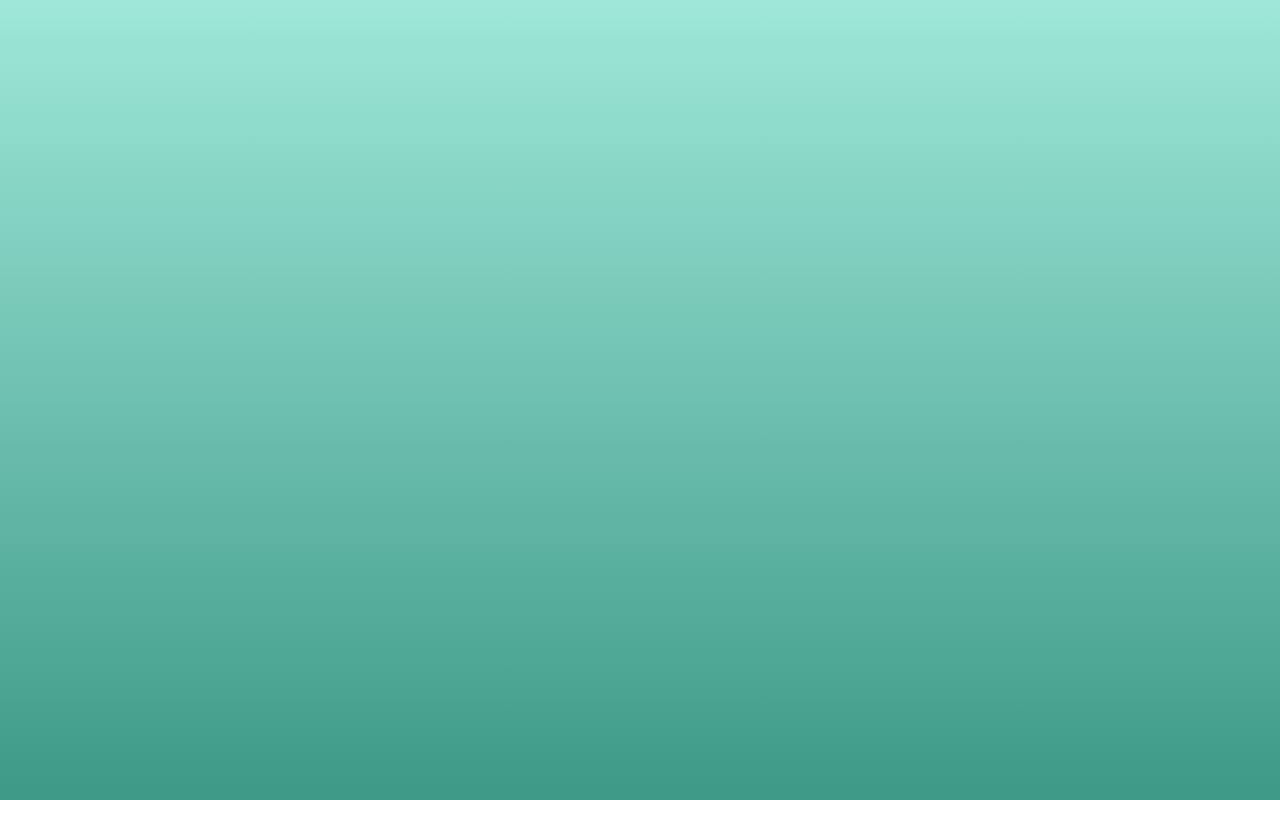
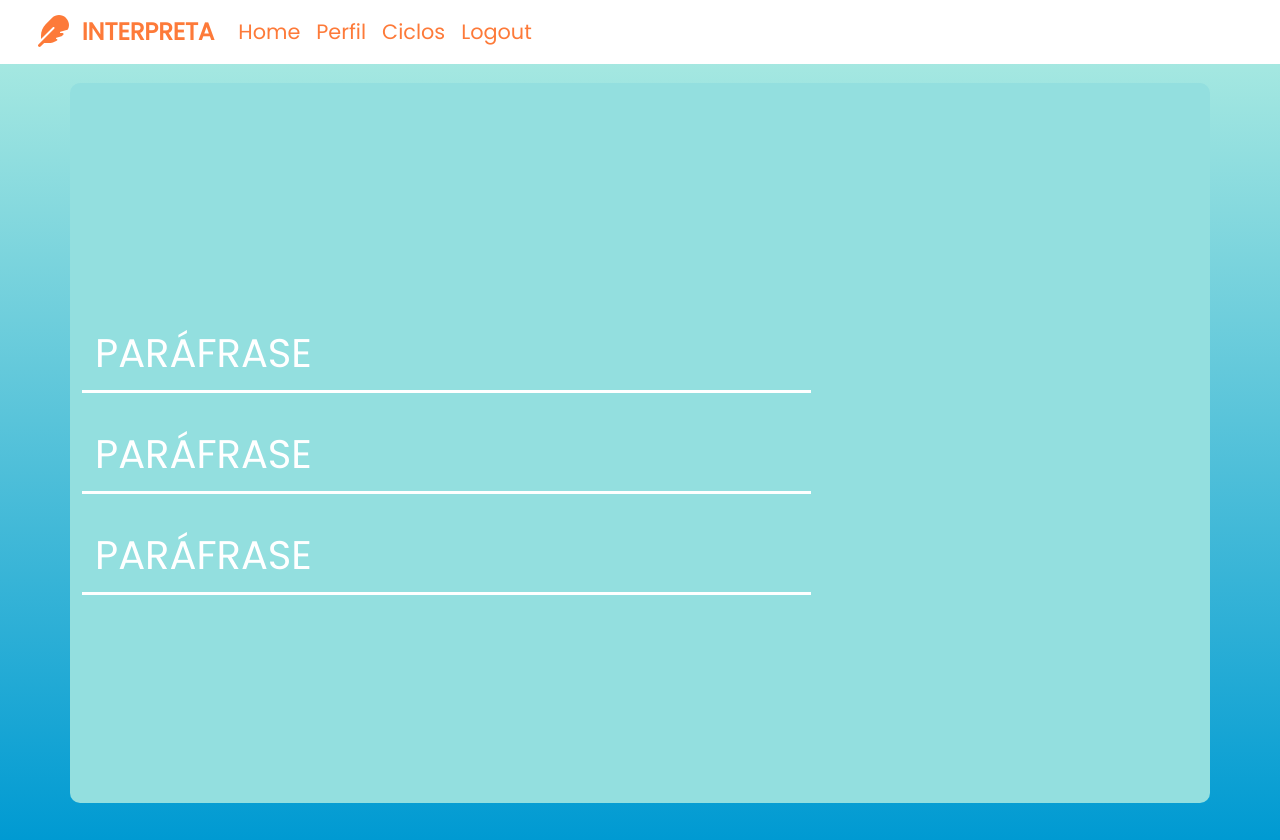
Before and after one commit to quokequack/Intepreta-React.js, a React (Create React App) app: page /cicle1 in a window 1280 px wide. Before the commit this address had no page. Before the commit the page ends 800 px from the top, so only its background shows below. Built offline with nearby package versions, Linux system fonts and the light colour scheme.

Commit message:
initialized cicle1 frontend

```diff
--- a/src/App.js
+++ b/src/App.js
@@ -6,6 +6,7 @@ import Register from './pages/Register';
 import About from './pages/About';
 import Home from './pages/Home';
 import Cicles from './pages/Cicles';
+import Cicle1 from './pages/Cicle1';
 import { library } from "@fortawesome/fontawesome-svg-core";
 import { faFeather, faMoon, faArrowRight, faLock} from "@fortawesome/free-solid-svg-icons";
 
@@ -21,6 +22,7 @@ function App() {
       <Route path='/about' element={<About />}/>
       <Route path='/home' element={<Home />}/>
       <Route path='/cicles' element={<Cicles />}/>
+      <Route path='/cicle1' element={<Cicle1 />}/>
     </Routes>
     </BrowserRouter>
     </>
--- /dev/null
+++ b/src/pages/Cicle1.js
@@ -0,0 +1,32 @@
+import '../styles/cicle1.css';
+import { FontAwesomeIcon } from '@fortawesome/react-fontawesome';
+import { Link } from 'react-router-dom';
+import Header from '../components/Header';
+
+
+export default function Cicle1() {
+
+    return (
+        <>
+            <div className='cicle1'>
+                <Header />
+                <div className='container cicle1-container'>
+                    <div className='btns'>
+                    <div className='task-btn'>
+                        <button className='btn task'> PARÁFRASE </button>
+                        <div className='line'></div>
+                    </div>
+                    <div className='task-btn'>
+                        <button className='btn task'> PARÁFRASE </button>
+                        <div className='line'></div>
+                    </div>
+                    <div className='task-btn'>
+                        <button className='btn task'> PARÁFRASE </button>
+                        <div className='line'></div>
+                    </div>
+                    </div>
+                </div>
+            </div>
+        </>
+    )
+}
--- a/src/styles/ciclo1.css
+++ b/src/styles/cicle1.css
@@ -1,3 +1,69 @@
+*{
+    padding:0;
+    margin:0;
+    box-sizing:border-box;
+}
+.cicle1{
+    height:105vh;
+    background-image:linear-gradient(to bottom, #B2EEE2, #009AD2);
+}
+.cicle1-container{
+    margin-top:1.5%;
+    display:flex;
+    background-color:#93DFDF;
+    height:90vh;
+    border-radius:10px;
+}
+.btns{
+    display:flex;
+    flex-direction:column;
+    align-items:center;
+    justify-content:center;
+}
+.task-btn .line{
+    width:300%;
+    height:3px;
+    background-color:white;
+}
+.task-btn .task{
+    color:white;
+
+    font-family:'Poppins';
+    font-size:2.5em;
+    margin-top:10%;
+}
+
+
+
+
+
+
+
+
+
+
+
+
+
+
+
+
+
+
+
+
+
+
+
+
+
+
+
+
+
+
+
+
 .header-ciclo1{
     display: inline-block;
     flex-direction: column;
```
Also changed, not shown: src/pages/Ciclo1.js (deleted, +0 -40 lines).
